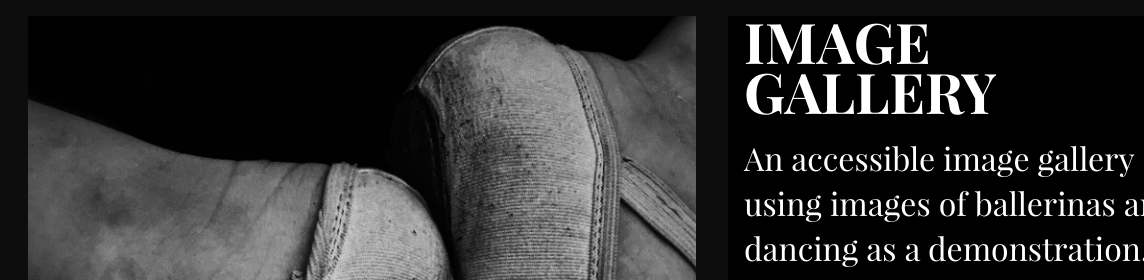
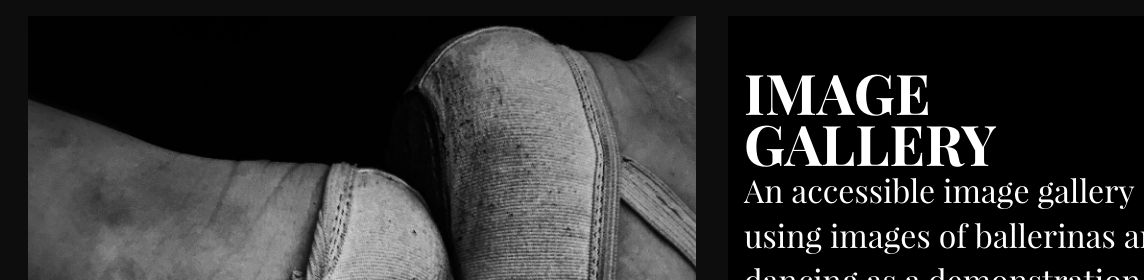
Before and after one commit to Glade3796/accessible-image-gallery, a plain HTML site: page index.html in a window 1280 px wide. Shown: the top 280 px of the page, 136-1280 px from the left. Drawn offline with Linux system fonts and the light colour scheme.

Commit message:
adjusted grid spacings

```diff
--- a/style.css
+++ b/style.css
@@ -1,13 +1,13 @@
 @font-face {
   font-family: playfair;
   src: url("./assets/font/playfair-display/PlayfairDisplay-Regular.otf");
-  font-display:swap;
+  font-display: swap;
 }
 @font-face {
   font-family: playfair;
   src: url("./assets/font/playfair-display/PlayfairDisplay-Bold.otf");
   font-weight: bold;
-  font-display:swap
+  font-display: swap;
 }
 
 :root {
@@ -234,10 +234,12 @@ button:active {
   }
   .text-desc-area {
     display: grid;
-    grid-template-rows: 7.5rem 1fr 3rem 120px;
+    grid-template-rows: 9.5rem 1fr 2.5rem 120px;
     > h2 {
       text-align: left;
+      align-self: flex-end;
       justify-self: left;
+
       font-size: 3.5rem;
       grid-row: 1;
       position: initial;
```
